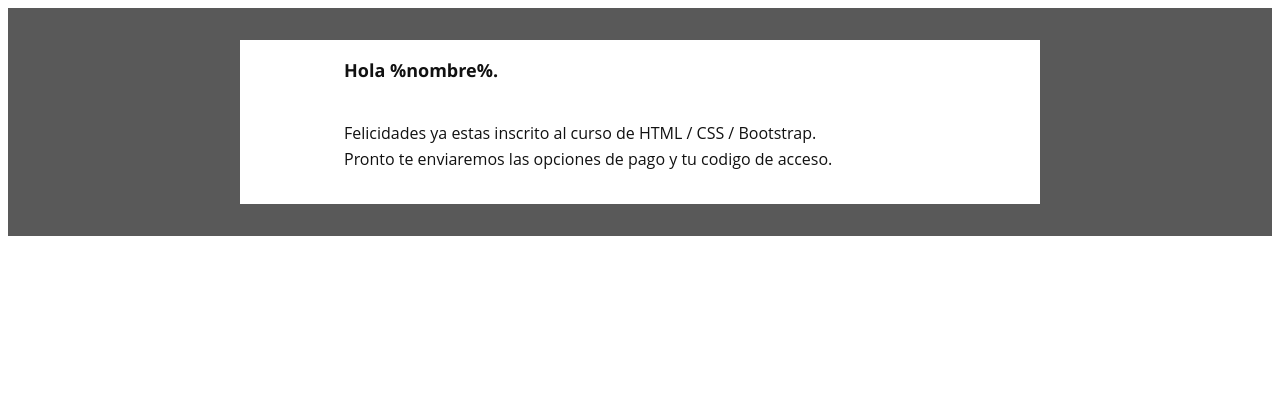
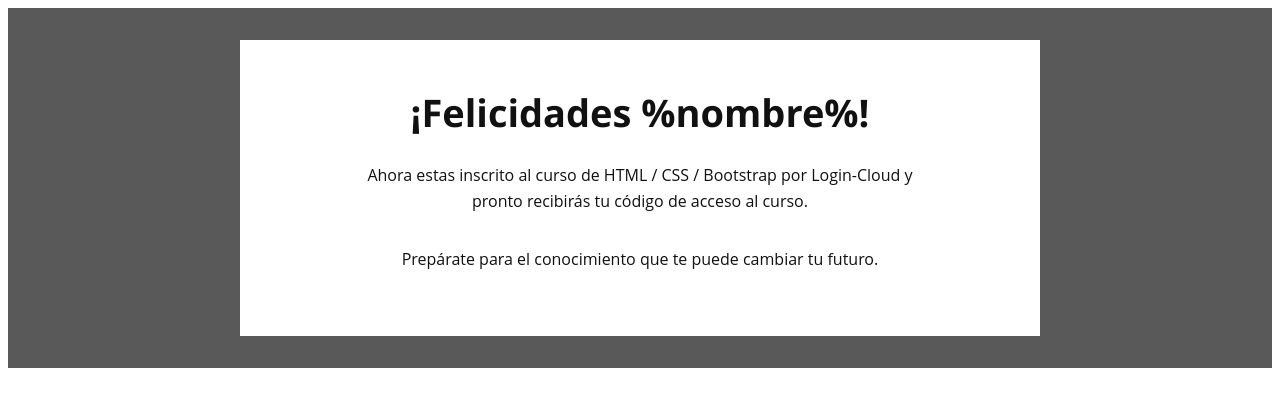
Before and after one commit to omarCastillo/registerCourse, a PHP site: page /service/mail.html in a window 1280 px wide. Shown: the top 407 px of the page. Run offline with PHP 8.4, Linux system fonts and the light colour scheme; some web fonts are replaced.

Commit message:
cambio de email

```diff
--- a/service/mail.html
+++ b/service/mail.html
@@ -712,7 +712,30 @@
             font-size: 55px !important;
         }
     }
-    </style></head><body>  					  					  					 					  				 					  				 					  				<table data-module="dark-separator" data-thumb="http://www.stampready.net/dashboard/editor/user_uploads/zip_uploads/2018/08/13/uW7nGps2BVzygLdifxaElrqI/builderMaratonV1/thumbnails/dark-container-separator.png" data-visible="false" class="email_section" role="presentation" width="100%" cellspacing="0" cellpadding="0" border="0" align="center">
+</style></head><body>
+
+
+
+
+
+
+
+
+
+
+
+
+
+
+
+
+
+
+
+
+
+            <table data-module="dark-separator" data-thumb="http://www.stampready.net/dashboard/editor/user_uploads/zip_uploads/2018/08/13/uW7nGps2BVzygLdifxaElrqI/builderMaratonV1/thumbnails/dark-container-separator.png" data-visible="false" class="email_section" role="presentation" width="100%" cellspacing="0" cellpadding="0" border="0" align="center">
+
         <tr>
             <td class="email_bg bg_light px" data-bgcolor="Light" style="font-size: 0;text-align: center;line-height: 100%;background-color: #595959;padding-left: 16px;padding-right: 16px;-webkit-text-size-adjust: 100%;-ms-text-size-adjust: 100%;mso-table-lspace: 0pt;mso-table-rspace: 0pt;">
                 <!--[if (mso)|(IE)]>
@@ -722,12 +745,14 @@
                        <td align="center" style="line-height:0px;font-size:0px;mso-line-height-rule:exactly;vertical-align:top;">
                           <![endif]-->
                 <table class="content_section" role="presentation" style="max-width: 800px;margin: 0 auto;-webkit-text-size-adjust: 100%;-ms-text-size-adjust: 100%;mso-table-lspace: 0pt;mso-table-rspace: 0pt;" width="100%" cellspacing="0" cellpadding="0" border="0" align="center">
+
                         <tr>
                             <td class="content_cell bg_white px py" data-bgcolor="Black" style="font-size: 0;text-align: center;background-color: #595959;padding-top: 16px;padding-bottom: 16px;padding-left: 16px;padding-right: 16px;-webkit-text-size-adjust: 100%;-ms-text-size-adjust: 100%;mso-table-lspace: 0pt;mso-table-rspace: 0pt;">
                                 <div class="column_row" style="font-size: 0;text-align: center;max-width: 750px;margin: 0 auto;">
                                 </div>
                             </td>
                         </tr>
+
                 </table>
                 <!--[if (mso)|(IE)]>
                        </td>
@@ -737,8 +762,9 @@
               <![endif]-->
             </td>
         </tr>
-              </table>
-<table data-module="light-titleSmall" data-thumb="http://www.stampready.net/dashboard/editor/user_uploads/zip_uploads/2018/08/13/uW7nGps2BVzygLdifxaElrqI/builderMaratonV1/thumbnails/light-container-titleSmall.png" data-visible="false" class="email_section" role="presentation" width="100%" cellspacing="0" cellpadding="0" border="0" align="center">
+
+</table><table data-module="ligth-separator" data-thumb="http://www.stampready.net/dashboard/editor/user_uploads/zip_uploads/2018/08/13/uW7nGps2BVzygLdifxaElrqI/builderMaratonV1/thumbnails/ligth-container-separator.png" data-visible="false" class="email_section" role="presentation" width="100%" cellspacing="0" cellpadding="0" border="0" align="center">
+
         <tr>
             <td class="email_bg bg_light px" data-bgcolor="Light" style="font-size: 0;text-align: center;line-height: 100%;background-color: #595959;padding-left: 16px;padding-right: 16px;-webkit-text-size-adjust: 100%;-ms-text-size-adjust: 100%;mso-table-lspace: 0pt;mso-table-rspace: 0pt;">
                 <!--[if (mso)|(IE)]>
@@ -748,6 +774,36 @@
                        <td align="center" style="line-height:0px;font-size:0px;mso-line-height-rule:exactly;vertical-align:top;">
                           <![endif]-->
                 <table class="content_section" role="presentation" style="max-width: 800px;margin: 0 auto;-webkit-text-size-adjust: 100%;-ms-text-size-adjust: 100%;mso-table-lspace: 0pt;mso-table-rspace: 0pt;" width="100%" cellspacing="0" cellpadding="0" border="0" align="center">
+
+                        <tr>
+                            <td class="content_cell bg_white px py" data-bgcolor="White" style="font-size: 0;text-align: center;background-color: #fff;padding-top: 16px;padding-bottom: 16px;padding-left: 16px;padding-right: 16px;-webkit-text-size-adjust: 100%;-ms-text-size-adjust: 100%;mso-table-lspace: 0pt;mso-table-rspace: 0pt;">
+                                <div class="column_row" style="font-size: 0;text-align: center;max-width: 750px;margin: 0 auto;">
+                                </div>
+                            </td>
+                        </tr>
+
+                </table>
+                <!--[if (mso)|(IE)]>
+                       </td>
+                    </tr>
+                 </tbody>
+              </table>
+              <![endif]-->
+            </td>
+        </tr>
+
+</table><table data-module="ligth-titleBig" data-thumb="http://www.stampready.net/dashboard/editor/user_uploads/zip_uploads/2018/08/13/uW7nGps2BVzygLdifxaElrqI/builderMaratonV1/thumbnails/ligth-container-titleBig.png" data-visible="false" class="email_section" role="presentation" width="100%" cellspacing="0" cellpadding="0" border="0" align="center">
+
+        <tr>
+            <td class="email_bg bg_light px" data-bgcolor="Light" style="font-size: 0;text-align: center;line-height: 100%;background-color: #595959;padding-left: 16px;padding-right: 16px;-webkit-text-size-adjust: 100%;-ms-text-size-adjust: 100%;mso-table-lspace: 0pt;mso-table-rspace: 0pt;">
+                <!--[if (mso)|(IE)]>
+              <table role="presentation" width="800" border="0" cellspacing="0" cellpadding="0" align="center" style="vertical-align:top;Margin:0 auto;">
+                 <tbody>
+                    <tr>
+                       <td align="center" style="line-height:0px;font-size:0px;mso-line-height-rule:exactly;vertical-align:top;">
+                          <![endif]-->
+                <table class="content_section" role="presentation" style="max-width: 800px;margin: 0 auto;-webkit-text-size-adjust: 100%;-ms-text-size-adjust: 100%;mso-table-lspace: 0pt;mso-table-rspace: 0pt;" width="100%" cellspacing="0" cellpadding="0" border="0" align="center">
+
                         <tr>
                             <td class="content_cell bg_white px py" data-bgcolor="White" style="font-size: 0;text-align: center;background-color: #fff;padding-top: 16px;padding-bottom: 16px;padding-left: 16px;padding-right: 16px;-webkit-text-size-adjust: 100%;-ms-text-size-adjust: 100%;mso-table-lspace: 0pt;mso-table-rspace: 0pt;">
                                 <div class="column_row" style="font-size: 0;text-align: center;max-width: 624px;margin: 0 auto;">
@@ -758,15 +814,13 @@
                                                   <td align="center" style="line-height:0px;font-size:0px;mso-line-height-rule:exactly;vertical-align:top;">
                                                      <![endif]-->
                                     <table class="column" role="presentation" style="vertical-align: top;-webkit-text-size-adjust: 100%;-ms-text-size-adjust: 100%;mso-table-lspace: 0pt;mso-table-rspace: 0pt;" width="100%" cellspacing="0" cellpadding="0" border="0" align="center">
+
                                             <tr>
-                                                     <td class="column_cell px text_secondary text_center" data-color="Dark" style="vertical-align: top; color: rgb(237, 237, 237); text-align: left; padding-left: 16px; padding-right: 16px;">
-                                                         <h2 class="mb_xs text_primary" data-size="Main Subtitle" data-min="12" data-max="28" data-color="Dark" style="color: #111111;font-family: Arial, Helvetica, sans-serif;margin-top: 0px;margin-bottom: 0px;word-break: break-word;font-size: 18px;line-height: 28px;font-weight: bold;">
-Hola %nombre%.</h2>
-<div>
-<br>
-</div>
+                                                <td class="column_cell px text_dark text_center" data-color="Dark" style="vertical-align: top;color: #111111;text-align: center;padding-left: 16px;padding-right: 16px;-webkit-text-size-adjust: 100%;-ms-text-size-adjust: 100%;mso-table-lspace: 0pt;mso-table-rspace: 0pt;">
+                                                    <h1 data-size="Main Title" data-min="12" data-max="38" style="color: inherit;font-family: Arial, Helvetica, sans-serif;margin-top: 0px;margin-bottom: 0px;word-break: break-word;font-size: 38px;line-height: 48px;font-weight: bold;">¡Felicidades %nombre%!</h1>
                                                 </td>
                                             </tr>
+
                                     </table>
                                     <!--[if (mso)|(IE)]>
                                                   </td>
@@ -777,6 +831,7 @@ Hola %nombre%.</h2>
                                 </div>
                             </td>
                         </tr>
+
                 </table>
                 <!--[if (mso)|(IE)]>
                        </td>
@@ -786,8 +841,9 @@ Hola %nombre%.</h2>
               <![endif]-->
             </td>
         </tr>
-              </table>
-<table data-module="ligth-texto1" data-thumb="http://www.stampready.net/dashboard/editor/user_uploads/zip_uploads/2018/08/13/uW7nGps2BVzygLdifxaElrqI/builderMaratonV1/thumbnails/ligth-container-texto1.png" data-visible="false" class="email_section" role="presentation" width="100%" cellspacing="0" cellpadding="0" border="0" align="center">
+
+</table><table data-module="ligth-texto1" data-thumb="http://www.stampready.net/dashboard/editor/user_uploads/zip_uploads/2018/08/13/uW7nGps2BVzygLdifxaElrqI/builderMaratonV1/thumbnails/ligth-container-texto1.png" data-visible="false" class="email_section" role="presentation" width="100%" cellspacing="0" cellpadding="0" border="0" align="center">
+
         <tr>
             <td class="email_bg bg_light px" data-bgcolor="Light" style="font-size: 0;text-align: center;line-height: 100%;background-color: #595959;padding-left: 16px;padding-right: 16px;-webkit-text-size-adjust: 100%;-ms-text-size-adjust: 100%;mso-table-lspace: 0pt;mso-table-rspace: 0pt;">
                 <!--[if (mso)|(IE)]>
@@ -797,6 +853,7 @@ Hola %nombre%.</h2>
                        <td align="center" style="line-height:0px;font-size:0px;mso-line-height-rule:exactly;vertical-align:top;">
                           <![endif]-->
                 <table class="content_section" role="presentation" style="max-width: 800px;margin: 0 auto;-webkit-text-size-adjust: 100%;-ms-text-size-adjust: 100%;mso-table-lspace: 0pt;mso-table-rspace: 0pt;" width="100%" cellspacing="0" cellpadding="0" border="0" align="center">
+
                         <tr>
                             <td class="content_cell bg_white px pt_md" data-bgcolor="White" style="font-size: 0;text-align: center;background-color: #fff;padding-left: 16px;padding-right: 16px;padding-top: 10px;-webkit-text-size-adjust: 100%;-ms-text-size-adjust: 100%;mso-table-lspace: 0pt;mso-table-rspace: 0pt;">
                                 <div class="column_row" style="font-size: 0;text-align: center;max-width: 624px;margin: 0 auto;">
@@ -807,16 +864,13 @@ Hola %nombre%.</h2>
                                                   <td align="center" style="line-height:0px;font-size:0px;mso-line-height-rule:exactly;vertical-align:top;">
                                                      <![endif]-->
                                     <table class="column" role="presentation" style="vertical-align: top;-webkit-text-size-adjust: 100%;-ms-text-size-adjust: 100%;mso-table-lspace: 0pt;mso-table-rspace: 0pt;" width="100%" cellspacing="0" cellpadding="0" border="0" align="center">
+
                                             <tr>
                                                 <td class="column_cell px text_dark text_link text_center" data-color="Secondary" style="vertical-align: top;color: #111111;text-align: center;padding-left: 16px;padding-right: 16px;-webkit-text-size-adjust: 100%;-ms-text-size-adjust: 100%;mso-table-lspace: 0pt;mso-table-rspace: 0pt;">
-                                                         <div>
-<br>
-</div>
-<div>
-<br>
-</div>
+                                                    <p class="mb_md" data-size="Main Text" data-min="12" data-max="26" style="color: inherit;font-family: Arial, Helvetica, sans-serif;margin-top: 0px;margin-bottom: 32px;word-break: break-word;font-size: 16px;line-height: 26px;">Ahora estas inscrito al curso de HTML / CSS / Bootstrap por Login-Cloud y pronto recibirás tu código de acceso al curso.</p><p class="mb_md" data-size="Main Text" data-min="12" data-max="26" style="color: inherit;font-family: Arial, Helvetica, sans-serif;margin-top: 0px;margin-bottom: 32px;word-break: break-word;font-size: 16px;line-height: 26px;">Prepárate para el conocimiento que te puede cambiar tu futuro.</p>
                                                 </td>
                                             </tr>
+
                                     </table>
                                     <!--[if (mso)|(IE)]>
                                                   </td>
@@ -827,6 +881,7 @@ Hola %nombre%.</h2>
                                 </div>
                             </td>
                         </tr>
+
                 </table>
                 <!--[if (mso)|(IE)]>
                        </td>
@@ -836,8 +891,9 @@ Hola %nombre%.</h2>
               <![endif]-->
             </td>
         </tr>
-              </table>
-<table data-module="ligth-texto1" data-thumb="http://www.stampready.net/dashboard/editor/user_uploads/zip_uploads/2018/08/13/uW7nGps2BVzygLdifxaElrqI/builderMaratonV1/thumbnails/ligth-container-texto1.png" data-visible="false" class="email_section" role="presentation" width="100%" cellspacing="0" cellpadding="0" border="0" align="center">
+
+</table><table data-module="ligth-separator" data-thumb="http://www.stampready.net/dashboard/editor/user_uploads/zip_uploads/2018/08/13/uW7nGps2BVzygLdifxaElrqI/builderMaratonV1/thumbnails/ligth-container-separator.png" data-visible="false" class="email_section" role="presentation" width="100%" cellspacing="0" cellpadding="0" border="0" align="center">
+
         <tr>
             <td class="email_bg bg_light px" data-bgcolor="Light" style="font-size: 0;text-align: center;line-height: 100%;background-color: #595959;padding-left: 16px;padding-right: 16px;-webkit-text-size-adjust: 100%;-ms-text-size-adjust: 100%;mso-table-lspace: 0pt;mso-table-rspace: 0pt;">
                 <!--[if (mso)|(IE)]>
@@ -847,36 +903,14 @@ Hola %nombre%.</h2>
                        <td align="center" style="line-height:0px;font-size:0px;mso-line-height-rule:exactly;vertical-align:top;">
                           <![endif]-->
                 <table class="content_section" role="presentation" style="max-width: 800px;margin: 0 auto;-webkit-text-size-adjust: 100%;-ms-text-size-adjust: 100%;mso-table-lspace: 0pt;mso-table-rspace: 0pt;" width="100%" cellspacing="0" cellpadding="0" border="0" align="center">
+
                         <tr>
-                                 <td class="content_cell bg_white px pt_md" data-bgcolor="White" style="font-size: 0;text-align: center;background-color: #fff;padding-left: 16px;padding-right: 16px;padding-top: 10px;-webkit-text-size-adjust: 100%;-ms-text-size-adjust: 100%;mso-table-lspace: 0pt;mso-table-rspace: 0pt;">
-                                     <div class="column_row" style="font-size: 0;text-align: center;max-width: 624px;margin: 0 auto;">
-                                         <!--[if (mso)|(IE)]>
-                                              <table role="presentation" width="624" border="0" cellspacing="0" cellpadding="0" align="center" style="vertical-align:top;Margin:0 auto;">
-                                                 <tbody>
-                                                    <tr>
-                                                       <td align="center" style="line-height:0px;font-size:0px;mso-line-height-rule:exactly;vertical-align:top;">
-                                                          <![endif]-->
-                                         <table class="column" role="presentation" style="vertical-align: top;-webkit-text-size-adjust: 100%;-ms-text-size-adjust: 100%;mso-table-lspace: 0pt;mso-table-rspace: 0pt;" width="100%" cellspacing="0" cellpadding="0" border="0" align="center">
-                                                                                              <tr>
-                                                     <td class="column_cell px text_dark text_link text_center" data-color="Secondary" style="vertical-align: top; color: rgb(17, 17, 17); text-align: left; padding-left: 16px; padding-right: 16px;">
-Tu s<br>
-<p class="mb_md" data-size="Main Text" data-min="12" data-max="26" style="color: inherit;font-family: Arial, Helvetica, sans-serif;margin-top: 0px;margin-bottom: 32px;word-break: break-word;font-size: 16px;line-height: 26px;">
-Felicidades ya estas inscrito al curso de HTML / CSS / Bootstrap.
-<br>
-Pronto te enviaremos las opciones de pago y tu codigo de acceso.
-</p>
-                                                     </td>
-                                                 </tr>
-                                                                                      </table>
-                                         <!--[if (mso)|(IE)]>
-                                                       </td>
-                                                    </tr>
-                                                 </tbody>
-                                              </table>
-                                              <![endif]-->
+                            <td class="content_cell bg_white px py" data-bgcolor="White" style="font-size: 0;text-align: center;background-color: #fff;padding-top: 16px;padding-bottom: 16px;padding-left: 16px;padding-right: 16px;-webkit-text-size-adjust: 100%;-ms-text-size-adjust: 100%;mso-table-lspace: 0pt;mso-table-rspace: 0pt;">
+                                <div class="column_row" style="font-size: 0;text-align: center;max-width: 750px;margin: 0 auto;">
                                 </div>
                             </td>
                         </tr>
+
                 </table>
                 <!--[if (mso)|(IE)]>
                        </td>
@@ -886,8 +920,9 @@ Pronto te enviaremos las opciones de pago y tu codigo de acceso.
               <![endif]-->
             </td>
         </tr>
-              </table>
-<table data-module="dark-separator" data-thumb="http://www.stampready.net/dashboard/editor/user_uploads/zip_uploads/2018/08/13/uW7nGps2BVzygLdifxaElrqI/builderMaratonV1/thumbnails/dark-container-separator.png" data-visible="false" class="email_section" role="presentation" width="100%" cellspacing="0" cellpadding="0" border="0" align="center">
+
+</table><table data-module="dark-separator" data-thumb="http://www.stampready.net/dashboard/editor/user_uploads/zip_uploads/2018/08/13/uW7nGps2BVzygLdifxaElrqI/builderMaratonV1/thumbnails/dark-container-separator.png" data-visible="false" class="email_section" role="presentation" width="100%" cellspacing="0" cellpadding="0" border="0" align="center">
+
         <tr>
             <td class="email_bg bg_light px" data-bgcolor="Light" style="font-size: 0;text-align: center;line-height: 100%;background-color: #595959;padding-left: 16px;padding-right: 16px;-webkit-text-size-adjust: 100%;-ms-text-size-adjust: 100%;mso-table-lspace: 0pt;mso-table-rspace: 0pt;">
                 <!--[if (mso)|(IE)]>
@@ -897,12 +932,14 @@ Pronto te enviaremos las opciones de pago y tu codigo de acceso.
                        <td align="center" style="line-height:0px;font-size:0px;mso-line-height-rule:exactly;vertical-align:top;">
                           <![endif]-->
                 <table class="content_section" role="presentation" style="max-width: 800px;margin: 0 auto;-webkit-text-size-adjust: 100%;-ms-text-size-adjust: 100%;mso-table-lspace: 0pt;mso-table-rspace: 0pt;" width="100%" cellspacing="0" cellpadding="0" border="0" align="center">
+
                         <tr>
                             <td class="content_cell bg_white px py" data-bgcolor="Black" style="font-size: 0;text-align: center;background-color: #595959;padding-top: 16px;padding-bottom: 16px;padding-left: 16px;padding-right: 16px;-webkit-text-size-adjust: 100%;-ms-text-size-adjust: 100%;mso-table-lspace: 0pt;mso-table-rspace: 0pt;">
                                 <div class="column_row" style="font-size: 0;text-align: center;max-width: 750px;margin: 0 auto;">
                                 </div>
                             </td>
                         </tr>
+
                 </table>
                 <!--[if (mso)|(IE)]>
                        </td>
@@ -912,5 +949,8 @@ Pronto te enviaremos las opciones de pago y tu codigo de acceso.
               <![endif]-->
             </td>
         </tr>
+
 </table>
+
+
             </body></html>
```
Also changed, not shown: css/style.css (+5 -7 lines), index.html (+59 -24 lines). Lines whose indentation alone changed are shown as unchanged.
